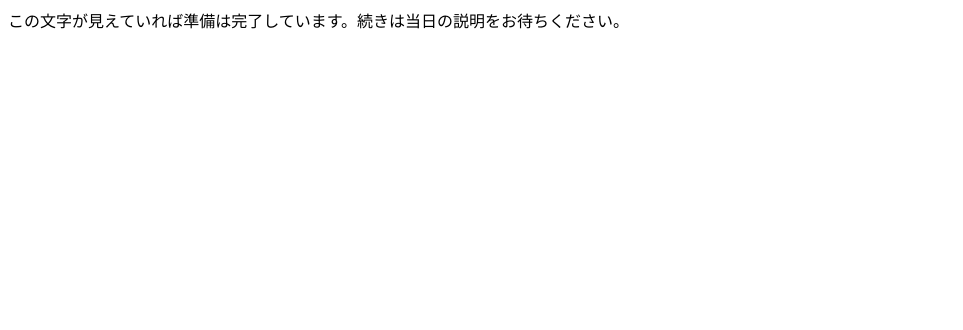
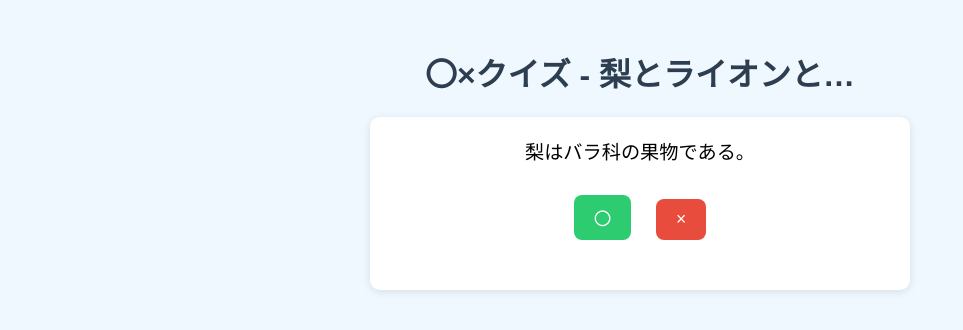
Before and after one commit to JellyWare-suzuki/codomono_rehearsal_1006, a plain HTML site: page index.html in a window 1280 px wide. Shown: the whole page, without its empty margins (0-963 px from the left). Drawn offline with Linux system fonts and the light colour scheme.

Commit message:
テスト1

```diff
--- a/index.html
+++ b/index.html
@@ -1,11 +1,118 @@
 <!DOCTYPE html>
-<html lang="en">
+<html lang="ja">
 <head>
-    <meta charset="UTF-8">
-    <meta name="viewport" content="width=device-width, initial-scale=1.0">
-    <title>Document</title>
+  <meta charset="UTF-8" />
+  <meta name="viewport" content="width=device-width, initial-scale=1.0"/>
+  <title>〇×クイズ - カスタム版</title>
+  <style>
+    body {
+      font-family: "Arial", sans-serif;
+      background-color: #f0f8ff;
+      padding: 20px;
+      text-align: center;
+    }
+    h1 {
+      color: #2c3e50;
+    }
+    #quiz-box {
+      background: #ffffff;
+      padding: 20px;
+      margin: auto;
+      max-width: 500px;
+      border-radius: 10px;
+      box-shadow: 0 2px 8px rgba(0,0,0,0.1);
+    }
+    .question {
+      font-size: 1.2em;
+      margin-bottom: 20px;
+    }
+    .btn {
+      font-size: 1.1em;
+      padding: 10px 20px;
+      margin: 10px;
+      border: none;
+      border-radius: 8px;
+      cursor: pointer;
+      color: #fff;
+    }
+    .true { background-color: #2ecc71; }
+    .false { background-color: #e74c3c; }
+    .btn:hover {
+      opacity: 0.9;
+    }
+    #result {
+      font-weight: bold;
+      margin-top: 20px;
+      font-size: 1.2em;
+    }
+  </style>
 </head>
 <body>
-    この文字が見えていれば準備は完了しています。続きは当日の説明をお待ちください。
+
+  <h1>〇×クイズ - 梨とライオンと…</h1>
+  <div id="quiz-box">
+    <div class="question" id="question">読み込み中...</div>
+    <button class="btn true" onclick="answer(true)">〇</button>
+    <button class="btn false" onclick="answer(false)">×</button>
+    <div id="result"></div>
+  </div>
+
+  <script>
+    const quiz = [
+      {
+        question: "梨はバラ科の果物である。",
+        correct: true
+      },
+      {
+        question: "ライオンは日本の野生動物である。",
+        correct: false
+      },
+      {
+        question: "英語で「apple」は『梨』という意味である。",
+        correct: false
+      },
+      {
+        question: "柔道や空手などは格闘技に分類される。",
+        correct: true
+      },
+      {
+        question: "瞬間移動は現在の科学で実現されている。",
+        correct: false
+      }
+    ];
+
+    let current = 0;
+    let score = 0;
+
+    const questionEl = document.getElementById("question");
+    const resultEl = document.getElementById("result");
+
+    function showQuestion() {
+      if (current < quiz.length) {
+        questionEl.textContent = quiz[current].question;
+        resultEl.textContent = "";
+      } else {
+        questionEl.textContent = "クイズ終了！";
+        resultEl.innerHTML = `あなたの正解数は <strong>${score} / ${quiz.length}</strong> です。<br>もう一度やりたい場合はページをリロードしてください。`;
+        document.querySelectorAll(".btn").forEach(btn => btn.disabled = true);
+      }
+    }
+
+    function answer(userAnswer) {
+      const correct = quiz[current].correct;
+      if (userAnswer === correct) {
+        resultEl.textContent = "正解！";
+        resultEl.style.color = "green";
+        score++;
+      } else {
+        resultEl.textContent = "不正解！";
+        resultEl.style.color = "red";
+      }
+      current++;
+      setTimeout(showQuestion, 1000);
+    }
+
+    showQuestion();
+  </script>
 </body>
 </html>
```
